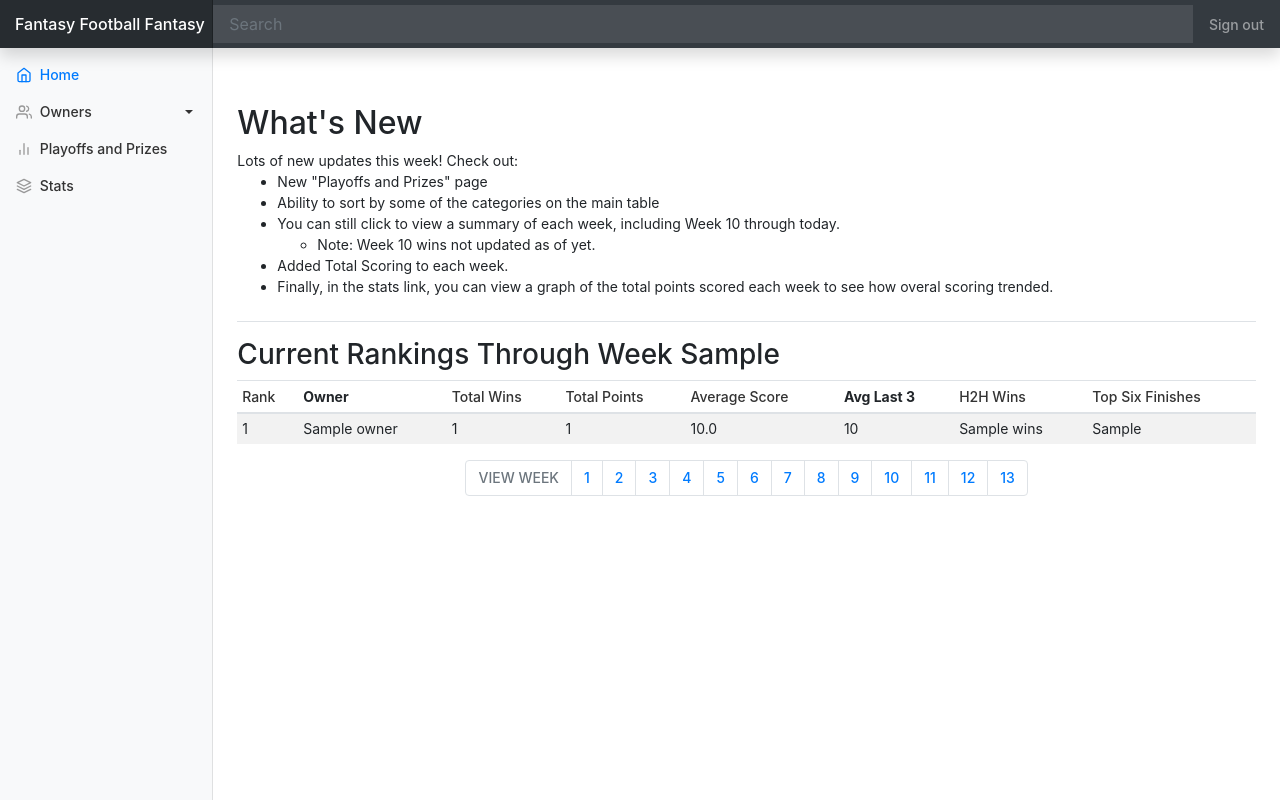
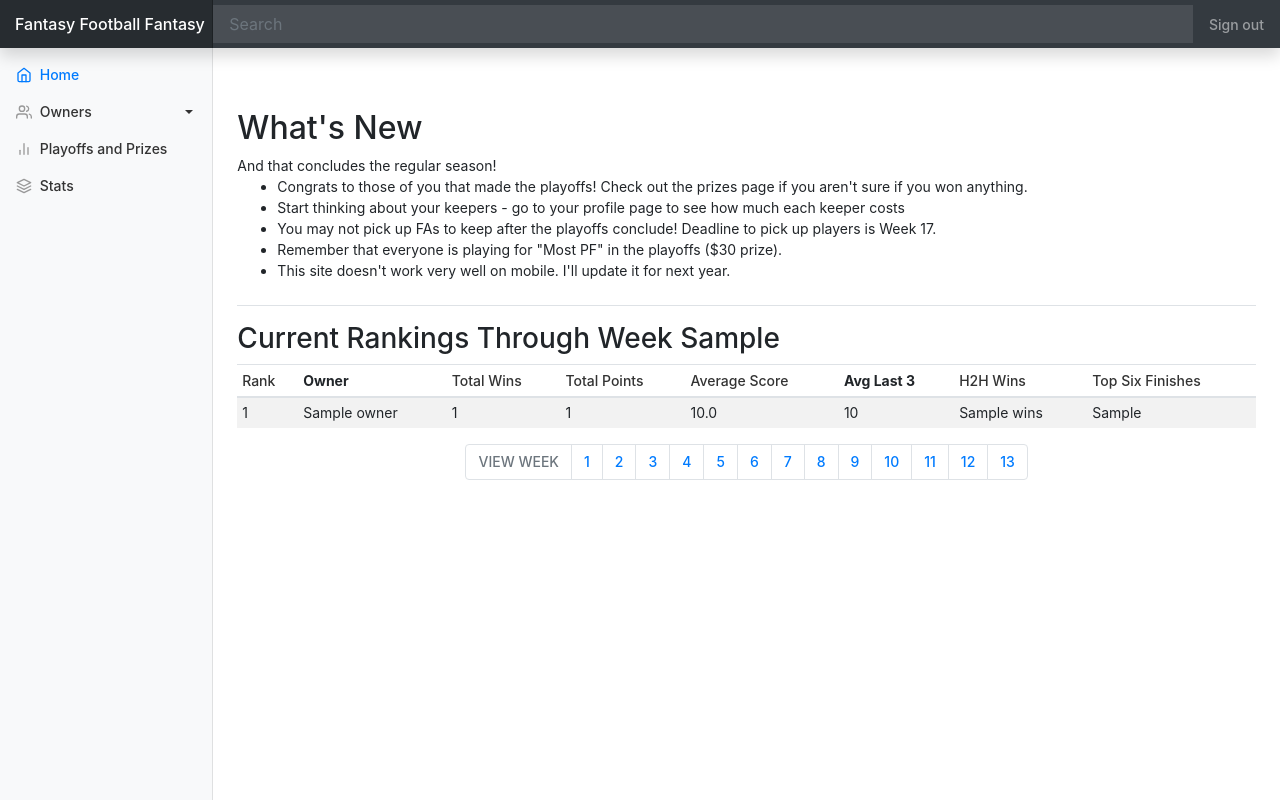
Before and after one commit to tuura032/LeagueStats, a Flask app: template templates/home.html in a window 1280 px wide. Run offline with Flask 2, Linux system fonts and the light colour scheme; the template is opened without the code that fills it: most values are stand-ins (such as "Sample title", 1, 10 or a date in 2020); parts of the project's set-up code (start-up, migrations or seed data) failed here and were passed over; some libraries are stand-ins or nearby versions.

Commit message:
end of season updates

```diff
--- a/static/dashboard.css
+++ b/static/dashboard.css
@@ -82,9 +82,12 @@ a[data-toggle="collapse"] {
  * Content
  */
 
-[role="main"] {
-  padding-top: 48px; /* Space for fixed navbar */
+/*@media only screen and (max-width: 768px) {
+  [role="main"] {
+    padding-top: 60px; /* Space for fixed navbar
+  }
 }
+*/
 
 /*
  * Navbar
@@ -114,3 +117,18 @@ a[data-toggle="collapse"] {
   border-color: transparent;
   box-shadow: 0 0 0 3px rgba(255, 255, 255, .25);
 }
+
+@media only screen and (max-width: 768px) {
+  #navbar {
+    visibility: hidden;
+  }
+  #sercretnav {
+    visibility: visible!important;
+    }
+}
+
+@media only screen and (min-width: 768px) {
+  #secretnav {
+    visibility: hidden;
+  }
+}
--- a/templates/home.html
+++ b/templates/home.html
@@ -7,15 +7,20 @@
 {% block main %}
 
     <div class=" justify-content-between flex-wrap flex-md-nowrap align-items-center pt-3 pb-2 mb-3 border-bottom">
+      <div id="secretnav">
+        <h1>Mobile Navigation:</h1>
+          <ul>
+          <a href="/">Home</a>    <a href="/playoffs">Playoffs and Prizes</a>    <a href="/stats">Stats</a>
+          </ul>
+      </div>
       <h1 class="h2">What's New</h1>
-      <span>Lots of new updates this week! Check out:
+      <span>And that concludes the regular season!
         <ul>
-          <li>New "Playoffs and Prizes" page</li>
-          <li>Ability to sort by some of the categories on the main table</li>
-          <li>You can still click to view a summary of each week, including Week 10 through today.</li>
-          <ul><li>Note: Week 10 wins not updated as of yet.</li></ul>
-          <li>Added Total Scoring to each week. </li>
-          <li>Finally, in the stats link, you can view a graph of the total points scored each week to see how overal scoring trended.</li>
+          <li>Congrats to those of you that made the playoffs! Check out the prizes page if you aren't sure if you won anything.</li>
+          <li>Start thinking about your keepers - go to your profile page to see how much each keeper costs</li>
+          <li>You may not pick up FAs to keep after the playoffs conclude! Deadline to pick up players is Week 17.</li>
+          <li>Remember that everyone is playing for "Most PF" in the playoffs ($30 prize).</li>
+          <li>This site doesn't work very well on mobile. I'll update it for next year.</li>
         </ul>
       </span>
     </div>
@@ -96,9 +101,9 @@
                 <li class="page-item"><a class="page-link" href="/8">8</a></li>
                 <li class="page-item"><a class="page-link" href="/9">9</a></li>
                 <li class="page-item"><a class="page-link" href="/10">10</a></li>
-                <li class="page-item"><a class="page-link" href="#">11</a></li>
-                <li class="page-item"><a class="page-link" href="#">12</a></li>
-                <li class="page-item"><a class="page-link" href="#">13</a></li>
+                <li class="page-item"><a class="page-link" href="/11">11</a></li>
+                <li class="page-item"><a class="page-link" href="/12">12</a></li>
+                <li class="page-item"><a class="page-link" href="/13">13</a></li>
               </ul>
             </nav>
 
--- a/templates/layout.html
+++ b/templates/layout.html
@@ -14,10 +14,9 @@
     <title>{% block title %}{% endblock %}</title>
   </head>
   <body>
-    <h1 style="margin-bottom:40px">  </h1>
-    <nav class="navbar navbar-dark fixed-top bg-dark flex-md-nowrap p-0 shadow">
+    <nav id="navbar" class="navbar navbar-dark fixed-top bg-dark flex-md-nowrap p-0 shadow">
       <a class="navbar-brand col-sm-3 col-md-2 mr-0" href= {{ url_for('home') }}>Fantasy Football Fantasy</a>
-      <input class="form-control form-control-dark w-100" type="text" placeholder="Search" aria-label="Search">
+      <input class="form-control form-control-dark w-100" type="text" placeholder="Search" aria-label="Search" id="searchbar">
       <ul class="navbar-nav px-3">
         <li class="nav-item text-nowrap">
           <a class="nav-link" href="#">Sign out</a>
@@ -104,7 +103,7 @@
             {% endif %}
           </nav>
 
-          <main role="main" class="col-md-9 ml-sm-auto col-lg-10 px-4">
+          <main role="main" class="ml-sm-auto col-lg-10 px-4">
 
             {% block main %}{% endblock %}
             <!--<canvas class="my-4 w-100" id="myChart" width="900" height="380"></canvas>-->
```
